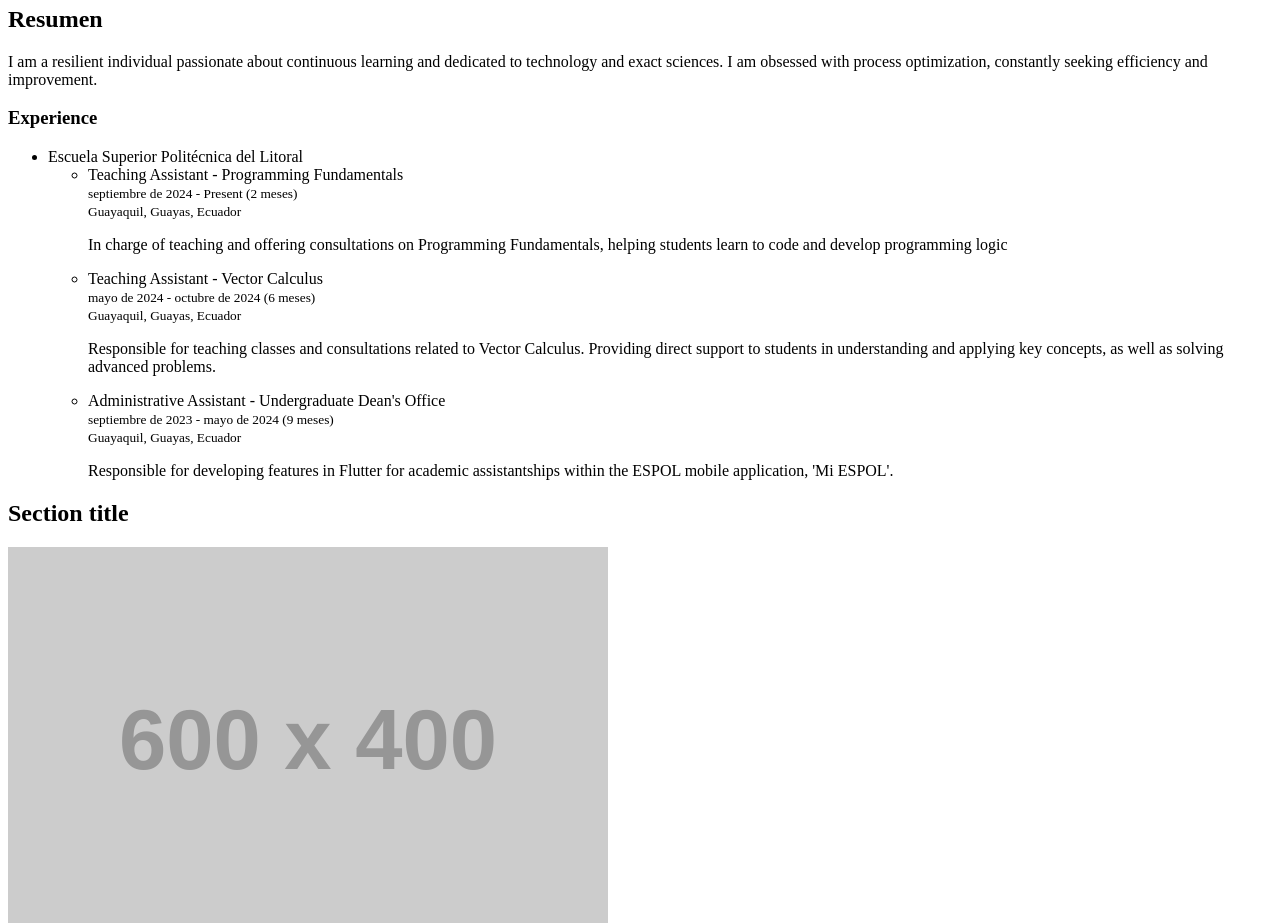
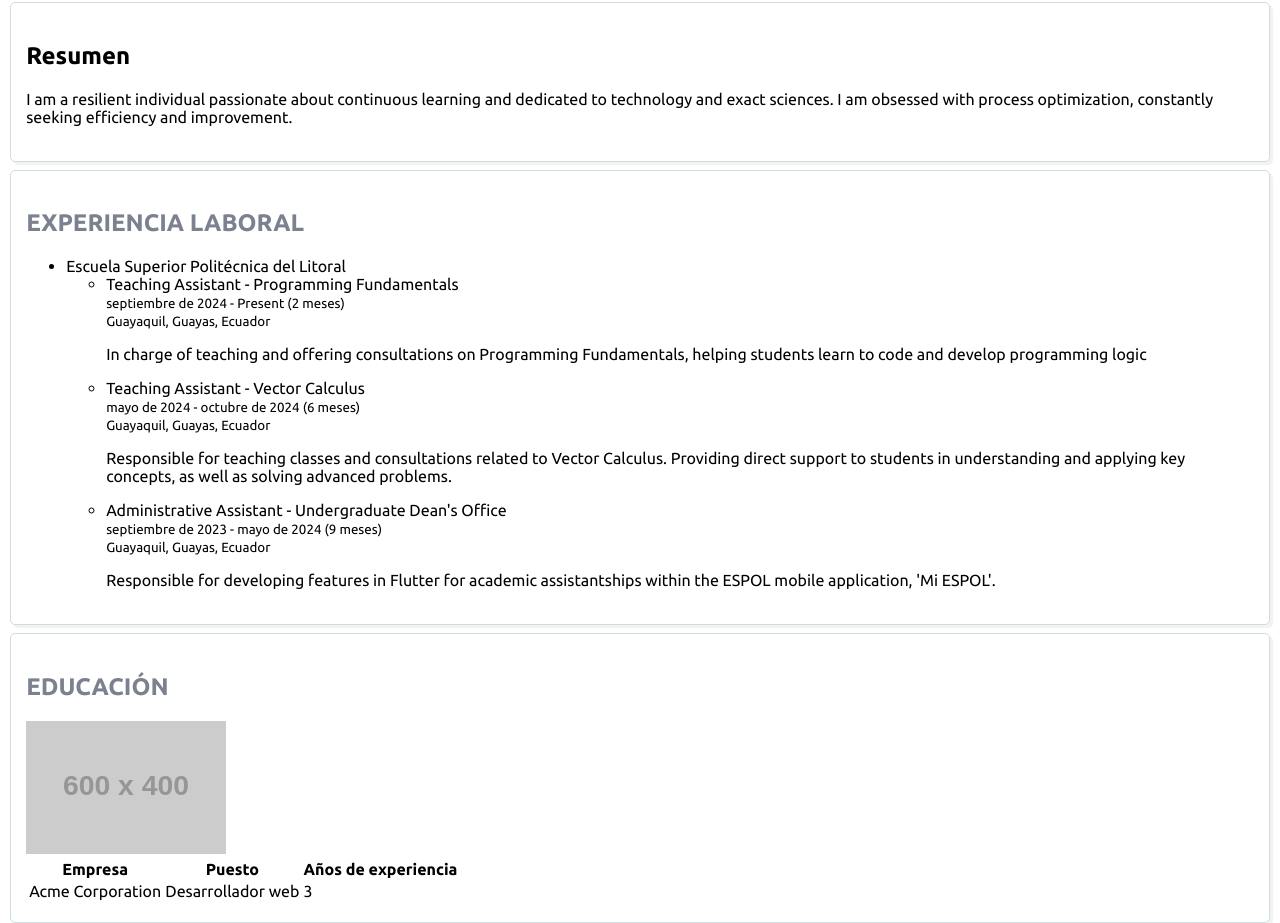
Before and after one commit to waldaara/curriculum, a plain HTML site: page index.html in a window 1280 px wide. Shown: the part 184-1107 px from the top of the page. Drawn offline with nearby package versions, Linux system fonts and the light colour scheme; placeholder pictures from the web are drawn by us.

Commit message:
box model

```diff
--- a/index.html
+++ b/index.html
@@ -11,6 +11,8 @@
         integrity="sha256-p4NxAoJBhIIN+hmNHrzRCf9tD/miZyoHS5obTRR9BMY=" crossorigin="" />
     <script src="https://unpkg.com/leaflet@1.9.4/dist/leaflet.js"
         integrity="sha256-20nQCchB9co0qIjJZRGuk2/Z9VM+kNiyxNV1lvTlZBo=" crossorigin=""></script>
+
+    <link rel="stylesheet" href="stylesheets/styles.css">
     <title>Curriculum</title>
 </head>
 
@@ -39,7 +41,7 @@
         </section>
 
         <section>
-            <h3>Experience</h3>
+            <h2 class="subtitle">Experiencia Laboral</h2>
 
             <ul>
                 <li>Escuela Superior Politécnica del Litoral</li>
@@ -82,9 +84,9 @@
         </section>
 
         <section>
-            <h2>Section title</h2>
+            <h2 class="subtitle">Educación</h2>
 
-            <img src="https://placehold.co/600x400" alt="image">
+            <img id="photo" src="https://placehold.co/600x400" alt="photo">
 
             <table>
                 <thead>
--- /dev/null
+++ b/stylesheets/styles.css
@@ -0,0 +1,74 @@
+@import url('https://fonts.googleapis.com/css2?family=Ubuntu:ital,wght@0,300;0,400;0,500;0,700;1,300;1,400;1,500;1,700&display=swap');
+
+* {
+    font-family: "Ubuntu", sans-serif;
+    font-style: normal;
+}
+
+h1 {
+
+    /* Alineación del texto */
+    text-align: center;
+
+    /* Grosor de la fuente negrita */
+    font-weight: bold;
+}
+
+#photo {
+
+    /* Ancho del elemento */
+    width: 200px;
+
+    /* Alto del elemento */
+    height: auto;
+}
+
+.subtitle {
+
+    /* Color del texto en rgba */
+    color: rgb(107 114 128 / 0.89);
+
+    /* Transformación del texto a mayúsculas */
+    text-transform: uppercase;
+}
+
+section {
+
+    /* margen (espacio externo) superior, derecho, abajo e izquierda */
+    margin: 4px 2px 8px 2px;
+
+    /* borde de grosor 0.2 en puntos, estilo sólido y color hexadecimal #cedddd  */
+    border: 0.2pt solid #cedddd;
+
+    /* relleno (espacio interno) de
+    1.5% en la parte superior e inferior y
+    0.8% a los lados derecho e izquierdo. */
+
+    padding: 1.5% 0.8%;
+
+    /* reemplazan el 0.8% inicial en el relleno izquierdo y derecho,
+    dándoles un valor específico de 1.2% para esos lados. */
+
+    padding-left: 1.2%;
+    padding-right: 1.2%;
+
+    /* borde redondeado con un radio de 5 píxeles */
+
+    /* en navegadores basados en WebKit,
+   como versiones antiguas de Safari y Chrome. */
+    -webkit-border-radius: 5px;
+
+    /* en navegadores antiguos de Mozilla,
+   como Firefox.  */
+    -moz-border-radius: 5px;
+
+    /* en navegadores modernos. */
+    border-radius: 5px;
+
+
+    /* sombra a un elemento */
+
+    -webkit-box-shadow: 3px 3px 1px 0px rgba(235, 234, 234, 0.60);
+    -moz-box-shadow: 3px 3px 1px 0px rgba(235, 234, 234, 0.60);
+    box-shadow: 3px 3px 1px 0px rgba(235, 234, 234, 0.60);
+}
```
